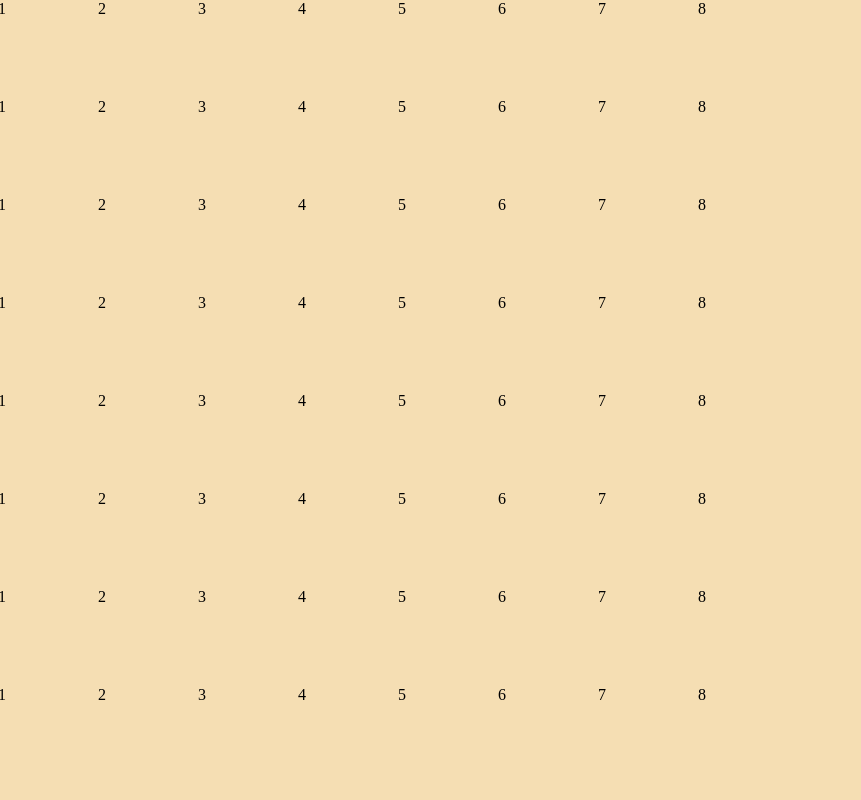
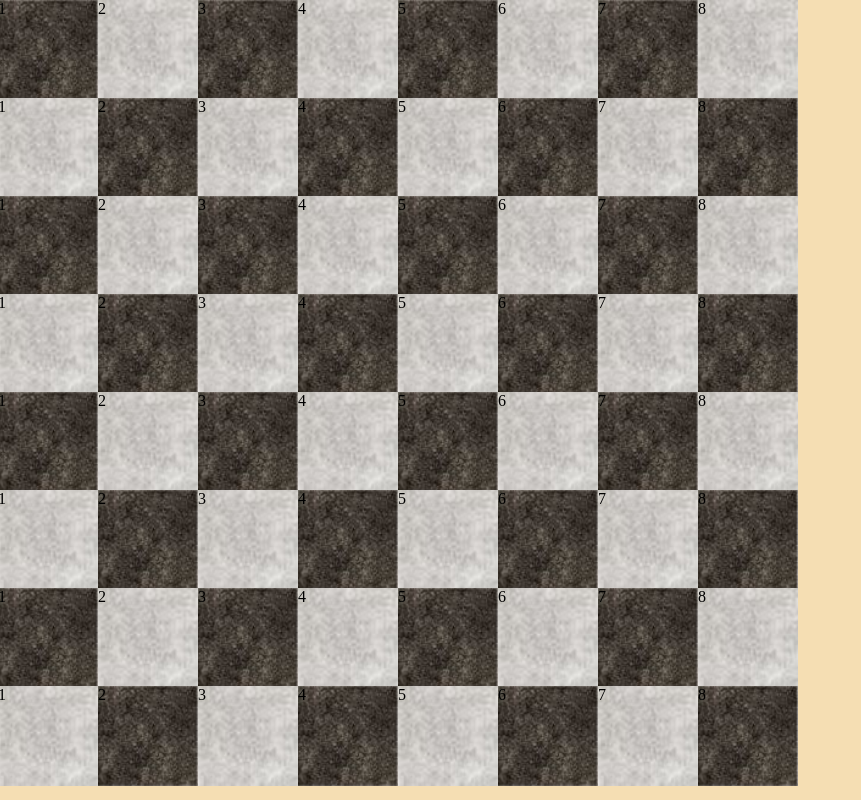
Before and after one commit to alebasix/chess, a plain HTML site: page index.html in a window 1280 px wide. Shown: the whole page, without its empty margins (0-861 px from the left). Drawn offline with Linux system fonts and the light colour scheme.

Commit message:
finish fix

```diff
--- a/style.css
+++ b/style.css
@@ -10,6 +10,9 @@ body {
 article div{
   display: inline-block;
 }
+section {
+  min-width: 800px;
+}
 
 div {
   margin: -2px;
@@ -17,16 +20,17 @@ div {
   width: 100px;
 }
 
-  article section:nth-child(odd) div:nth-child(2n +1)
-  article section:nth-child(even)  div:nth-child(2n) {
+  article section:nth-child(odd) div:nth-child(2n +1),
+  article section:nth-child(even) div:nth-child(2n){
     background-color: black;
     /* border: 1px solid white; */
     background-image: url(./chess-deck-black.jpeg);
     background-size: cover;
   }
 
-  article section:nth-child(odd) div:nth-child(2n)
-  article section:nth-child(even)  div:nth-child(2n+1) {
+
+  article section:nth-child(odd) div:nth-child(2n),
+  article section:nth-child(even) div:nth-child(2n +1){
     background-color: white;
     /* border: 1px solid black; */
     background-image: url(./chess-deck-white.jpeg);
```
